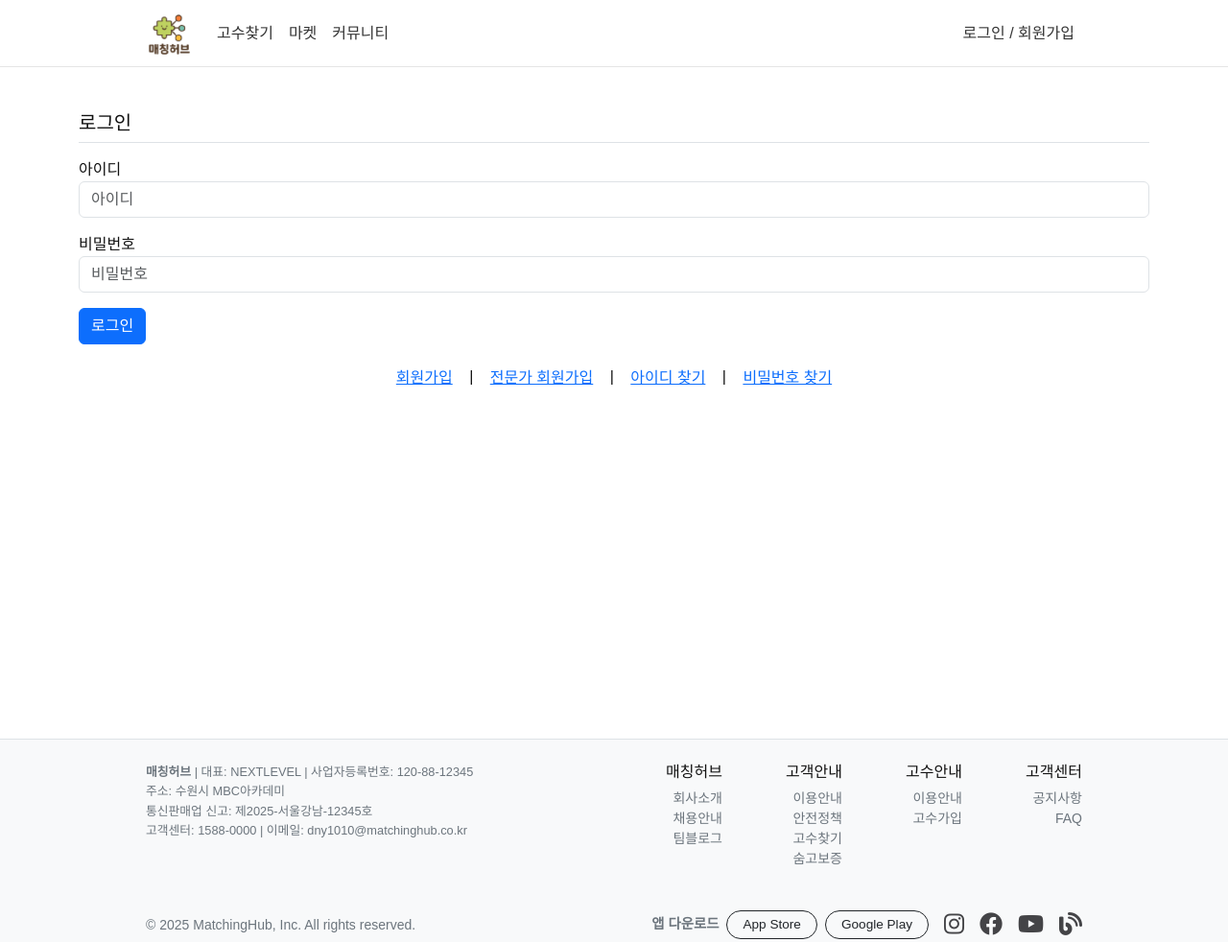
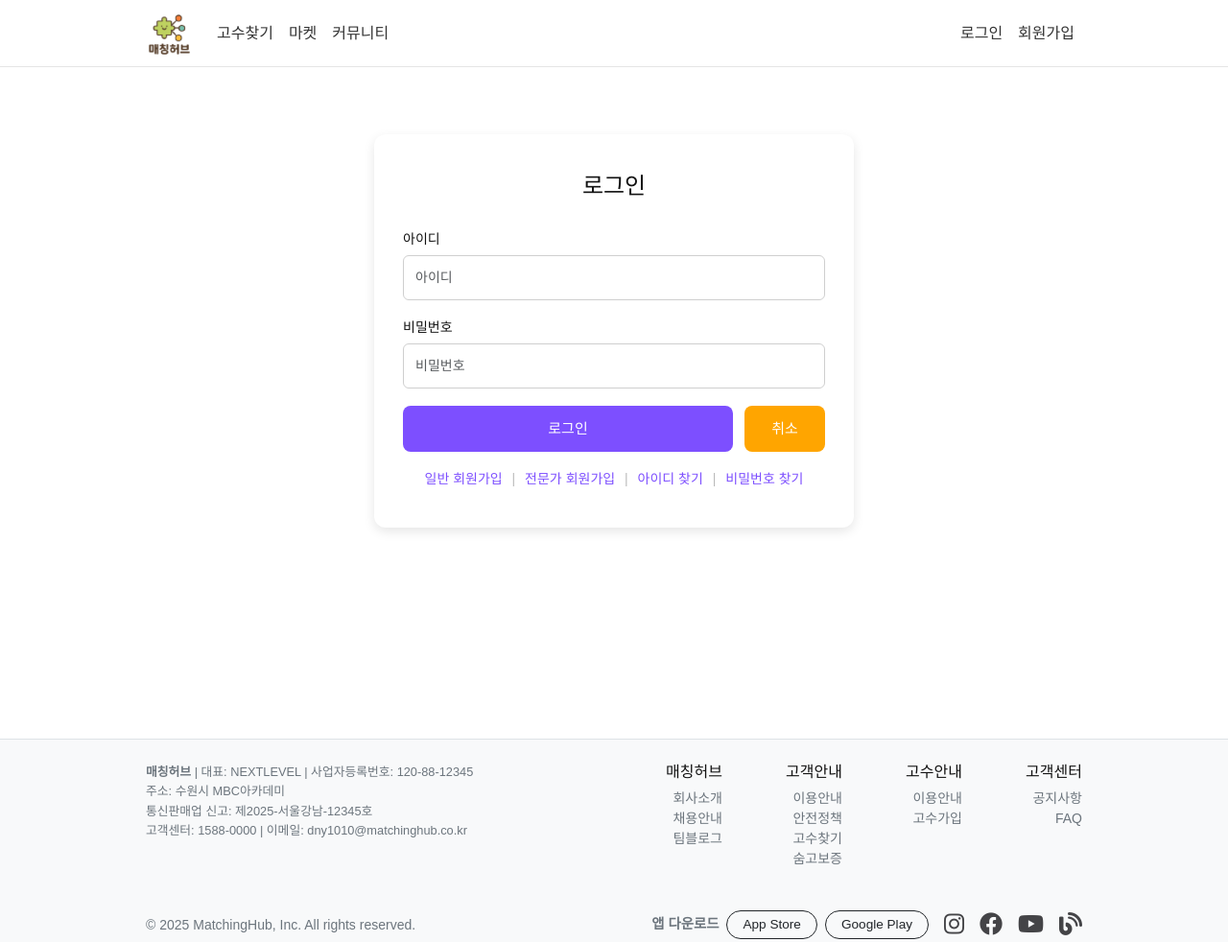
Before and after one commit to nextlevelproject/talentproject, a Flask app: page /auth/login in a window 1280 px wide. Shown: the whole page at 96% size. Run offline with Flask 3, Linux system fonts and the light colour scheme; some libraries are stand-ins or nearby versions.

Commit message:
20251013

```diff
--- a/talent/forms.py
+++ b/talent/forms.py
@@ -139,6 +139,11 @@ class ExpertSignupForm(FlaskForm):
         validators=[DataRequired(), Regexp(_PASSWORD_RE)],
         render_kw={'id': 'password', 'placeholder': '영문·숫자·특수문자 포함 8~20자', 'autocomplete': 'new-password'}
     )
+    password_confirm = PasswordField(
+        '비밀번호 확인',
+        validators=[DataRequired(), EqualTo('password', message='비밀번호가 일치하지 않습니다.')],
+        render_kw={'id': 'password_confirm', 'placeholder': '비밀번호 재입력', 'autocomplete': 'new-password'}
+    )
     tel_number = StringField(
         '전화번호', validators=[DataRequired(), Regexp(_PHONE_RE)],
         render_kw={'id': 'tel_number', 'placeholder': '- 없이 숫자만'}
--- a/talent/static/auth/find_id.css
+++ b/talent/static/auth/find_id.css
@@ -1,6 +1,6 @@
     .container {
-        max-width: 400px;
-        margin: 0 auto;
+        max-width: 500px;
+        margin: auto;
         background: white;
         padding: 30px;
         border-radius: 8px;
--- /dev/null
+++ b/talent/static/auth/login.css
@@ -0,0 +1,91 @@
+/* 페이지 스코프: 다른 CSS와 충돌 방지 + 우선순위 상승 */
+#login-page .auth-wrapper{
+  display:flex !important;
+  justify-content:center !important;
+  align-items:flex-start !important;
+  padding:40px 16px !important;
+}
+
+#login-page .login-card{
+  background:#fff;
+  border-radius:12px;
+  padding:40px 30px;
+  box-shadow:0 4px 12px rgba(0,0,0,.1);
+  width:500px;
+  max-width:100%;
+  box-sizing:border-box;
+}
+
+#login-page h2{
+  text-align:center;
+  margin:0 0 30px;
+  font-size:24px;
+}
+
+/* 폼 */
+#login-page .lg-form-group{ margin-bottom:18px; }
+#login-page label{
+  display:block !important;
+  margin-bottom:6px;
+  font-size:14px;
+}
+
+/* 인풋을 강제로 블록+전체폭 */
+#login-page input[type="text"],
+#login-page input[type="email"],
+#login-page input[type="password"],
+#login-page input[type="tel"],
+#login-page select{
+  display:block !important;
+  width:100% !important;
+  padding:12px !important;
+  border:1px solid #cfcfcf !important;
+  border-radius:6px !important;
+  font-size:14px !important;
+  box-sizing:border-box !important;
+  background:#fff !important;
+}
+
+#login-page input:focus,
+#login-page select:focus{
+  outline:none !important;
+  border:1px solid #7d4fff !important;
+}
+
+/* 버튼 */
+#login-page .lg-btn-group{
+  display:grid;
+  grid-template-columns:1fr auto;
+  gap:12px;
+  align-items:stretch;
+  margin-top:16px;
+}
+
+#login-page .lg-login-btn,
+#login-page .lg-cancel-btn{
+  height:48px;
+  padding:0 16px;
+  border-radius:8px;
+  display:inline-flex;
+  align-items:center;
+  justify-content:center;
+  box-sizing:border-box;
+  white-space:nowrap;
+  font-size:15px;
+  cursor:pointer;
+  text-decoration:none;
+  border:none;
+}
+
+#login-page .lg-login-btn{ background:#7d4fff; color:#fff; }
+#login-page .lg-login-btn:hover{ background:#693ae6; }
+#login-page .lg-cancel-btn{ background:orange; color:#fff; min-width:84px; }
+
+/* 에러 */
+#login-page .lg-text-error{ margin-top:6px; font-size:12px; color:#e54848; }
+
+/* 하단 링크 */
+#login-page .lg-aux-links{ margin-top:18px; text-align:center; font-size:14px; }
+#login-page .lg-aux-links a{ color:#7d4fff; text-decoration:none; }
+#login-page .lg-aux-links a:hover{ text-decoration:underline; }
+#login-page .lg-aux-links .sep{ color:#bbb; margin:0 6px; }
--- a/talent/templates/auth/expert_signup.html
+++ b/talent/templates/auth/expert_signup.html
@@ -20,6 +20,9 @@
 
     {{ form.password.label }} {{ form.password(class="form-control") }}
     {% for e in form.password.errors %}<p class="err">{{ e }}</p>{% endfor %}
+
+    {{ form.password_confirm.label }} {{ form.password_confirm(class="form-control") }}
+    {% for e in form.password_confirm.errors %}<p class="err">{{ e }}</p>{% endfor %}
 
     {{ form.tel_number.label }} {{ form.tel_number(class="form-control") }}
     {% for e in form.tel_number.errors %}<p class="err">{{ e }}</p>{% endfor %}
--- a/talent/templates/auth/find_id.html
+++ b/talent/templates/auth/find_id.html
@@ -23,4 +23,5 @@
 
     <div class="result" id="resultBox"></div>
 </div>
+
 {% endblock %}
--- a/talent/templates/auth/login.html
+++ b/talent/templates/auth/login.html
@@ -1,36 +1,51 @@
 {% extends 'base.html' %}
+
+{% block head %}{{ super() }}
+<link rel="stylesheet" href="{{ url_for('static', filename='auth/login.css') }}?v=2">
+{% endblock %}
+
 {% block content %}
-<div class="container">
-  <h5 class="my-3 border-bottom pb-2">로그인</h5>
+<section id="login-page">  {# 페이지 스코프 고정 #}
+  <div class="auth-wrapper">
+    <div class="login-card">
+      <h2>로그인</h2>
 
       <form method="post" action="{{ url_for('auth.login') }}">
         {{ form.hidden_tag() }}
         {% include 'form_errors.html' %}
 
-    <div class="mb-3">
+        <div class="lg-form-group">
           {{ form.userid.label }}
-      {{ form.userid }}
+          {{ form.userid() }}
           {% for error in form.userid.errors %}
-        <div class="text-danger small">{{ error }}</div>
+            <div class="lg-text-error">{{ error }}</div>
           {% endfor %}
         </div>
 
-    <div class="mb-3">
+        <div class="lg-form-group">
           {{ form.password.label }}
-      {{ form.password }}
+          {{ form.password() }}
           {% for error in form.password.errors %}
-            <div class="text-danger small">{{ error }}</div>
+            <div class="lg-text-error">{{ error }}</div>
           {% endfor %}
         </div>
 
-    {{ form.submit }}
+        <div class="lg-btn-group">
+          <button type="submit" class="lg-login-btn">로그인</button>
+          <a href="{{ url_for('main.index') }}" class="lg-cancel-btn">취소</a>
+        </div>
 
-    <div class="mt-3 text-center">
-      <a href="{{ url_for('auth.client_signup') }}" class="btn btn-link">회원가입</a> |
-      <a href="{{ url_for('auth.expert_signup') }}" class="btn btn-link">전문가 회원가입</a> |
-      <a href="{{ url_for('auth.find_id') }}" class="btn btn-link">아이디 찾기</a> |
-      <a href="{{ url_for('auth.find_password') }}" class="btn btn-link">비밀번호 찾기</a>
+        <div class="lg-aux-links">
+          <a href="{{ url_for('auth.client_signup') }}">일반 회원가입</a>
+          <span class="sep">|</span>
+          <a href="{{ url_for('auth.expert_signup') }}">전문가 회원가입</a>
+          <span class="sep">|</span>
+          <a href="{{ url_for('auth.find_id') }}">아이디 찾기</a>
+          <span class="sep">|</span>
+          <a href="{{ url_for('auth.find_password') }}">비밀번호 찾기</a>
         </div>
       </form>
     </div>
+  </div>
+</section>
 {% endblock %}
--- a/talent/templates/navbar.html
+++ b/talent/templates/navbar.html
@@ -11,31 +11,22 @@
 
     <div class="collapse navbar-collapse" id="navbarNav">
       <ul class="navbar-nav me-auto">
-        <li class="nav-item">
-          <a class="nav-link {% if request.endpoint == 'main.index' %}active{% endif %}" href="{{ url_for('main.index') }}">고수찾기</a>
-        </li>
-        <li class="nav-item">
-          <a class="nav-link {% if request.endpoint.startswith('store') %}active{% endif %}" href="{{ url_for('store._list') }}">마켓</a>
-        </li>
-        <li class="nav-item">
-          <a class="nav-link {% if request.endpoint.startswith('community') %}active{% endif %}" href="{{ url_for('community.home') }}">커뮤니티</a>
-        </li>
+        <li class="nav-item"><a class="nav-link" href="{{ url_for('main.index') }}">고수찾기</a></li>
+        <li class="nav-item"><a class="nav-link" href="{{ url_for('store._list') }}">마켓</a></li>
+        <li class="nav-item"><a class="nav-link" href="{{ url_for('community.home') }}">커뮤니티</a></li>
       </ul>
 
       <ul class="navbar-nav">
-        {% if session.get('user_id') %}
+        {% if g.user %}
           <li class="nav-item">
-            <a class="nav-link" href="{{ url_for('auth.mypage') }}">
-              {{ g.user.username if g.user else '내 정보' }}
+            <a class="nav-link" href="{{ url_for('auth.mypage') }}"> 마이페이지
+              {{ g.user.name or g.user.userid }}
             </a>
           </li>
-          <li class="nav-item">
-            <a class="nav-link" href="{{ url_for('auth.logout') }}">로그아웃</a>
-          </li>
+          <li class="nav-item"><a class="nav-link" href="{{ url_for('auth.logout') }}">로그아웃</a></li>
         {% else %}
-          <li class="nav-item">
-            <a class="nav-link" href="{{ url_for('auth.login') }}">로그인 / 회원가입</a>
-          </li>
+          <li class="nav-item"><a class="nav-link" href="{{ url_for('auth.login') }}">로그인</a></li>
+          <li class="nav-item"><a class="nav-link sign" href="{{ url_for('auth.client_signup') }}">회원가입</a></li>
         {% endif %}
       </ul>
     </div>
--- a/talent/views/auth_views.py
+++ b/talent/views/auth_views.py
@@ -1,5 +1,4 @@
-# talent/views/auth_views.py
-from flask import Blueprint, render_template, request, redirect, url_for, flash, session, current_app, jsonify
+from flask import Blueprint, render_template, request, redirect, url_for, flash, session, current_app, jsonify, g
 from functools import wraps
 from werkzeug.security import generate_password_hash, check_password_hash
 from datetime import datetime, timedelta
@@ -25,6 +24,12 @@ PASSWORD_RE = re.compile(r'^(?=.*[A-Za-z])(?=.*\d)(?=.*[!@#$%^&*(),.?":{}|<>])[A
 
 bp = Blueprint('auth', __name__, url_prefix='/auth')
 
+# ----------------- g.user 로드 -----------------
+@bp.before_app_request
+def load_logged_in_user():
+    uid = session.get('user_id')
+    g.user = User.query.get(uid) if uid else None
+
 # ----------------- Auth guard -----------------
 def login_required(f):
     @wraps(f)
@@ -34,7 +39,6 @@ def login_required(f):
             return redirect(url_for('auth.login'))
         return f(*args, **kwargs)
     return decorated
-
 
 # ----------------- Login -----------------
 @bp.route('/login', methods=['GET', 'POST'])
@@ -70,7 +74,6 @@ def client_signup():
         password = form.password.data
         email = form.email.data.strip().lower()
 
-        # 폼에 따라 phone 또는 tel_number 사용
         tel_field = getattr(form, 'phone', None) or getattr(form, 'tel_number', None)
         tel_number = tel_field.data.strip().replace('-', '') if tel_field else ''
 
@@ -95,7 +98,6 @@ def client_signup():
             birthday=birthday,
             tel_number=tel_number,
             name=name if hasattr(User, 'name') else None,
-            username=name if hasattr(User, 'username') else None,
             is_expert=False
         )
         try:
@@ -115,12 +117,10 @@ def client_signup():
 def expert_signup():
     form = ExpertSignupForm()
     if request.method == 'POST' and form.validate_on_submit():
-        # 1) 비밀번호 형식
         if not PASSWORD_RE.fullmatch(form.password.data or ''):
             flash('비밀번호는 영문, 숫자, 특수문자 포함 8~20자여야 합니다.', 'danger')
             return render_template('auth/expert_signup.html', form=form)
 
-        # 2) 비밀번호 확인 일치
         if hasattr(form, 'password_confirm') and (form.password.data != form.password_confirm.data):
             flash('비밀번호가 일치하지 않습니다.', 'danger')
             return render_template('auth/expert_signup.html', form=form)
@@ -149,7 +149,6 @@ def expert_signup():
             birthday=birthday,
             tel_number=tel_number,
             name=name if hasattr(User, 'name') else None,
-            username=name if hasattr(User, 'username') else None,
             is_expert=True,
             service=service if hasattr(User, 'service') else None,
             location=location if hasattr(User, 'location') else None,
@@ -181,14 +180,12 @@ def edit_profile():
     user = User.query.get_or_404(session.get('user_id'))
     form = EditProfileForm(obj=user)
     if request.method == 'POST' and form.validate_on_submit():
-        # 공통 필드
         if hasattr(form, 'name'):
             user.name = form.name.data.strip()
         if hasattr(form, 'email'):
             user.email = form.email.data.strip().lower()
         if hasattr(form, 'tel_number'):
             user.tel_number = form.tel_number.data.strip().replace('-', '')
-        # 전문가 전용
         if getattr(user, 'is_expert', False):
             if hasattr(form, 'service'):
                 user.service = form.service.data.strip()
--- a/talent/views/store_views.py
+++ b/talent/views/store_views.py
@@ -42,13 +42,13 @@ def detail(userid, count):
 @bp.route('/create', methods=['GET', 'POST'])
 def create():
     if g.user is None or not g.user.is_expert:
-        flash("전문가만 상품을 등록할 수 있습니다.", "warning")
+        flash("전문가만 상품을 등록할 수 있습니다.")
         return redirect(url_for("store._list"))
 
     form = StoreForm()
     if request.method == 'POST' and form.validate_on_submit():
         if not form.image.data:
-            flash("이미지는 필수입니다.", "danger")
+            flash("이미지는 필수입니다.")
             return render_template("store/store_form.html", form=form)
 
         image_file = form.image.data
@@ -137,5 +137,4 @@ def delete(userid, count):
 
     db.session.delete(store)
     db.session.commit()
-    flash('삭제되었습니다.')
     return redirect(url_for('store._list'))
```
Also changed, not shown: talent/static/main.css (+28 -6 lines), 3 other files. Lines whose indentation alone changed are shown as unchanged.
